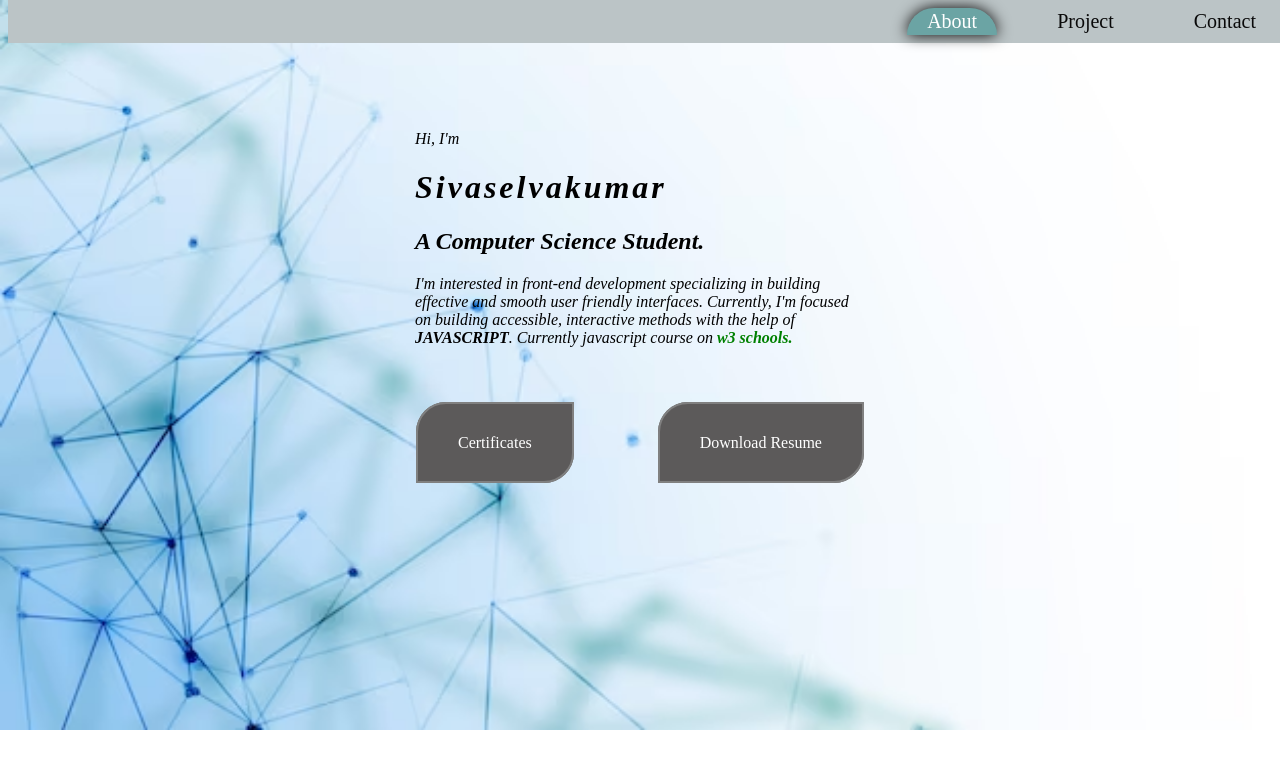
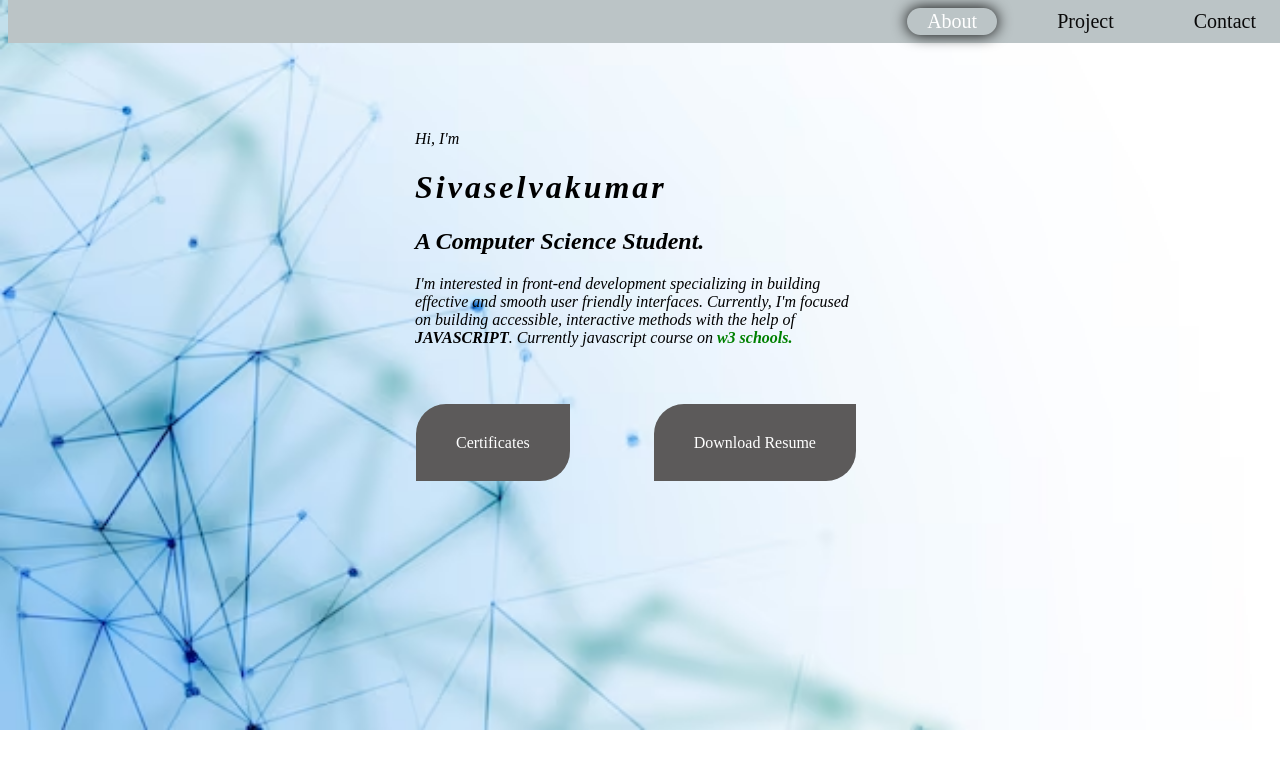
Before and after one commit to SivaselvakumarS/Portfolio, a plain HTML site: page index.html in a window 1280 px wide. In both pictures the pointer is over the link "About". Drawn offline with Linux system fonts and the light colour scheme.

Commit message:
Update style.css

```diff
--- a/style.css
+++ b/style.css
@@ -49,11 +49,11 @@ h1{
 }
 
 .menu a:hover{
-    background-color: rgb(107, 164, 164);
+    background-color: rgba(59, 61, 67, 0);
     box-shadow: 0px 0px 15px black;
     color: white;
-    border-top-left-radius: 40px;
-    border-top-right-radius: 40px;
+    border-radius: 15px;
+
 }
 
 
@@ -64,7 +64,7 @@ h1{
 }
 
 .CR > a{
-    border: 2px solid grey;
+    /* border: 2px solid grey; */
     border-top-left-radius: 30px;
     border-bottom-right-radius: 30px;
     padding: 30px 40px;
@@ -75,9 +75,9 @@ h1{
 }
 
 .CR > a:hover{
-    background-color: rgb(164, 230, 218);
-    color: rgb(16, 17, 20);
-    box-shadow: 0px 0px 15px #19e09a;
+    background-color: rgb(122, 124, 123);
+    color: rgb(241, 242, 246);
+
 }
 
 .certificate{
```
